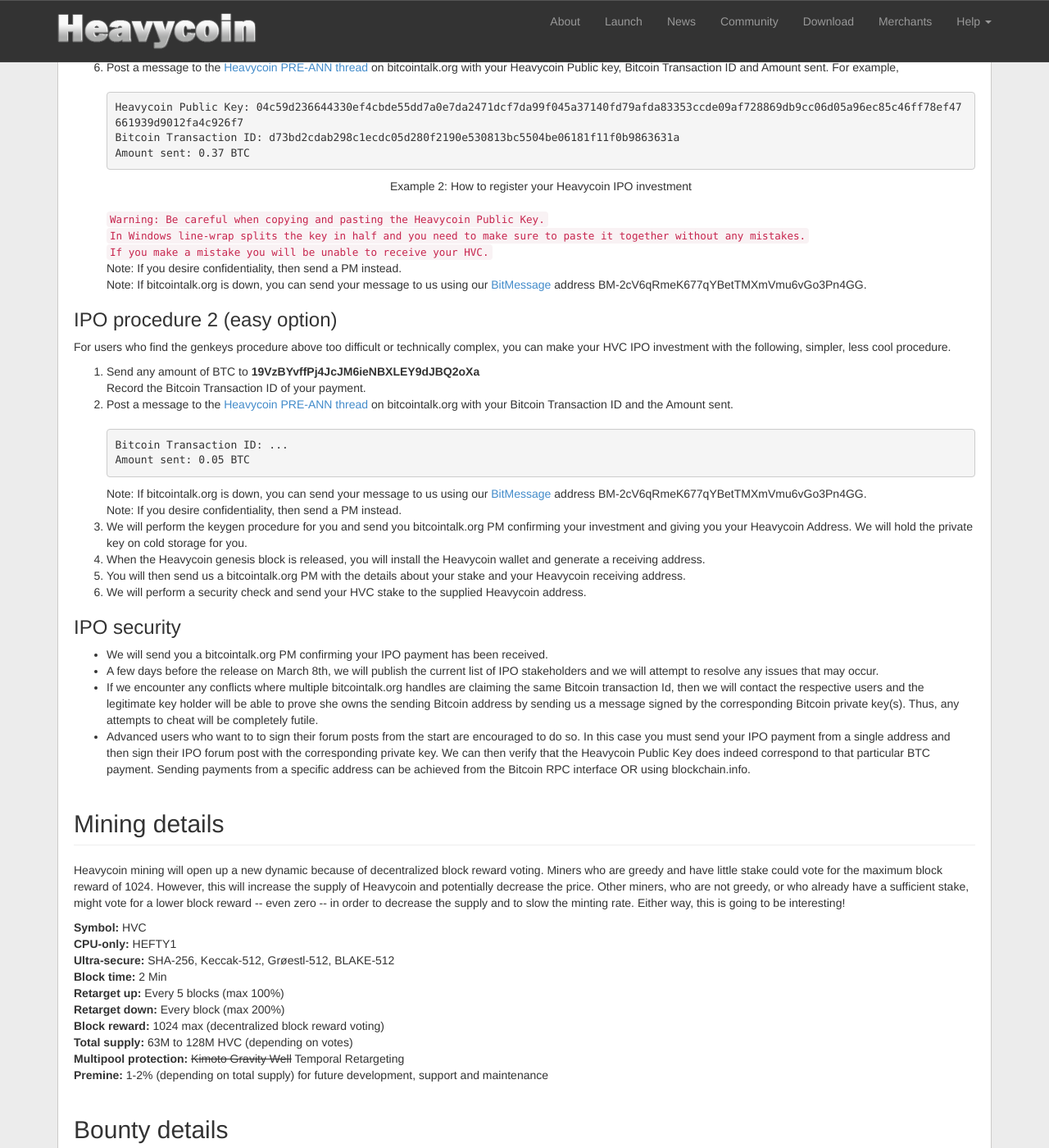
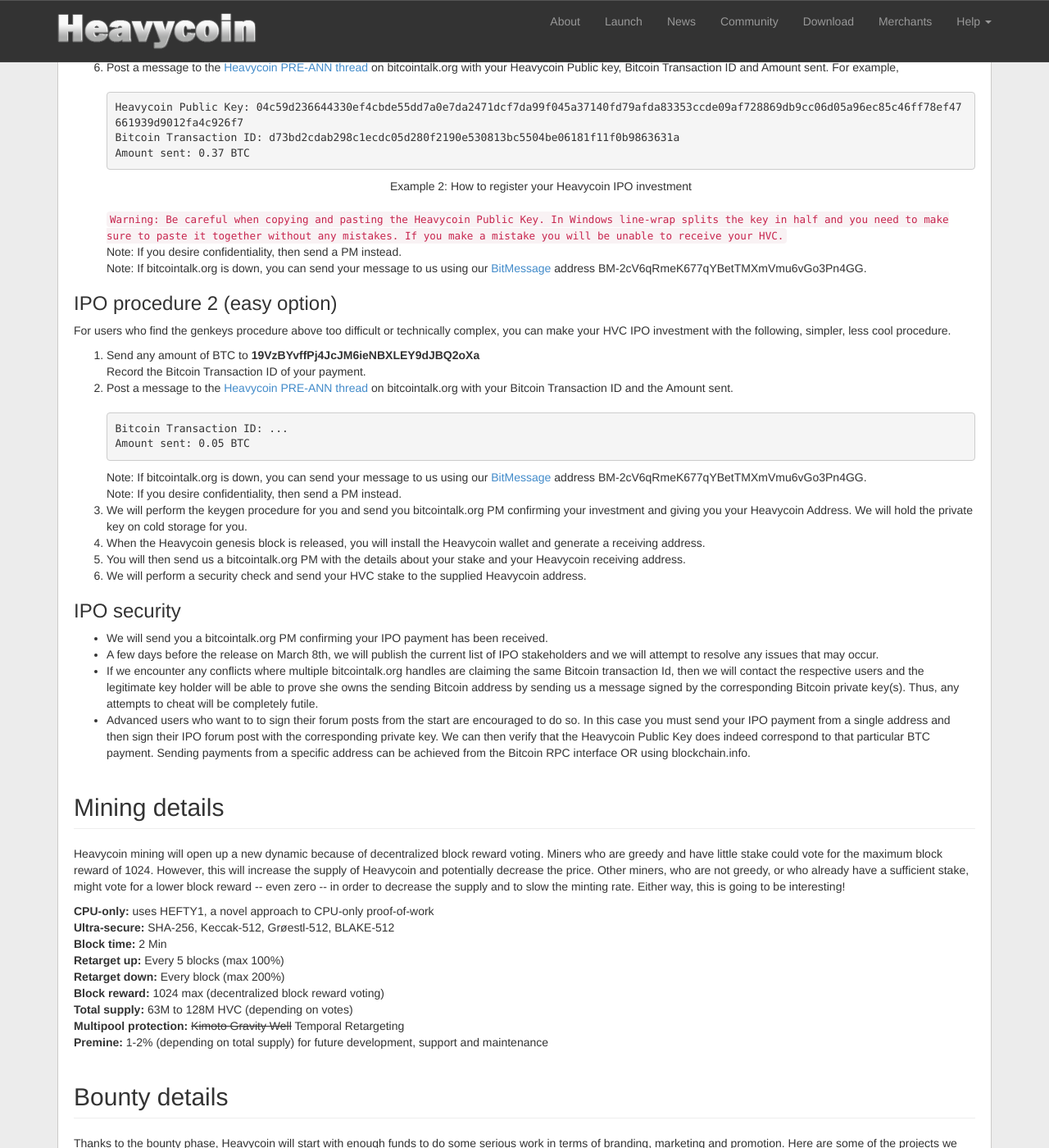
Before and after one commit to heavycoin/heavycoin.github.io, a Jekyll site: the page built from launch.html, in a window 1280 px wide and 1400 px high, scrolled down 1786 px. Shown: the whole window at 82% size. Built offline with Jekyll 4.4.1, drawn with Linux system fonts in a browser that asks for light colours; Markdown is read by kramdown in place of the engine named in the settings.

Commit message:
Various updates and improvements

```diff
--- a/launch.html
+++ b/launch.html
@@ -141,9 +141,11 @@
 Amount sent: 0.37 BTC</code></pre>
       <center>Example 2: How to register your Heavycoin IPO investment</center>
       <br/>
-	<code>Warning: Be careful when copying and pasting the Heavycoin Public Key.</code><br/>
-        <code>In Windows line-wrap splits the key in half and you need to make sure to paste it together without any mistakes.</code><br/>
-	<code>If you make a mistake you will be unable to receive your HVC.</code><br/>
+	<code>Warning: Be careful when copying and pasting the
+	Heavycoin Public Key.  In Windows line-wrap splits the key in
+	half and you need to make sure to paste it together without
+	any mistakes.  If you make a mistake you will be unable to
+	receive your HVC.</code><br/>
         Note: If you desire confidentiality, then send a PM instead.<br/>
         Note: If bitcointalk.org is down, you can send your message to us using our <a href="https://bitmessage.org" target="_blank">BitMessage</a> address {{ site.BMbroadcastAddr }}.
       </li>
@@ -236,8 +238,7 @@
     </p>
 
     <p>
-    <strong>Symbol:</strong> HVC<br/>
-    <strong>CPU-only:</strong> HEFTY1<br/>
+    <strong>CPU-only:</strong> uses HEFTY1, a novel approach to CPU-only proof-of-work<br/>
     <strong>Ultra-secure:</strong> SHA-256, Keccak-512, Grøestl-512, BLAKE-512<br/>
     <strong>Block time:</strong> 2 Min<br/>
     <strong>Retarget up:</strong> Every 5 blocks (max 100%)<br/>
```
Also changed, not shown: about.html (+4 -7 lines).
